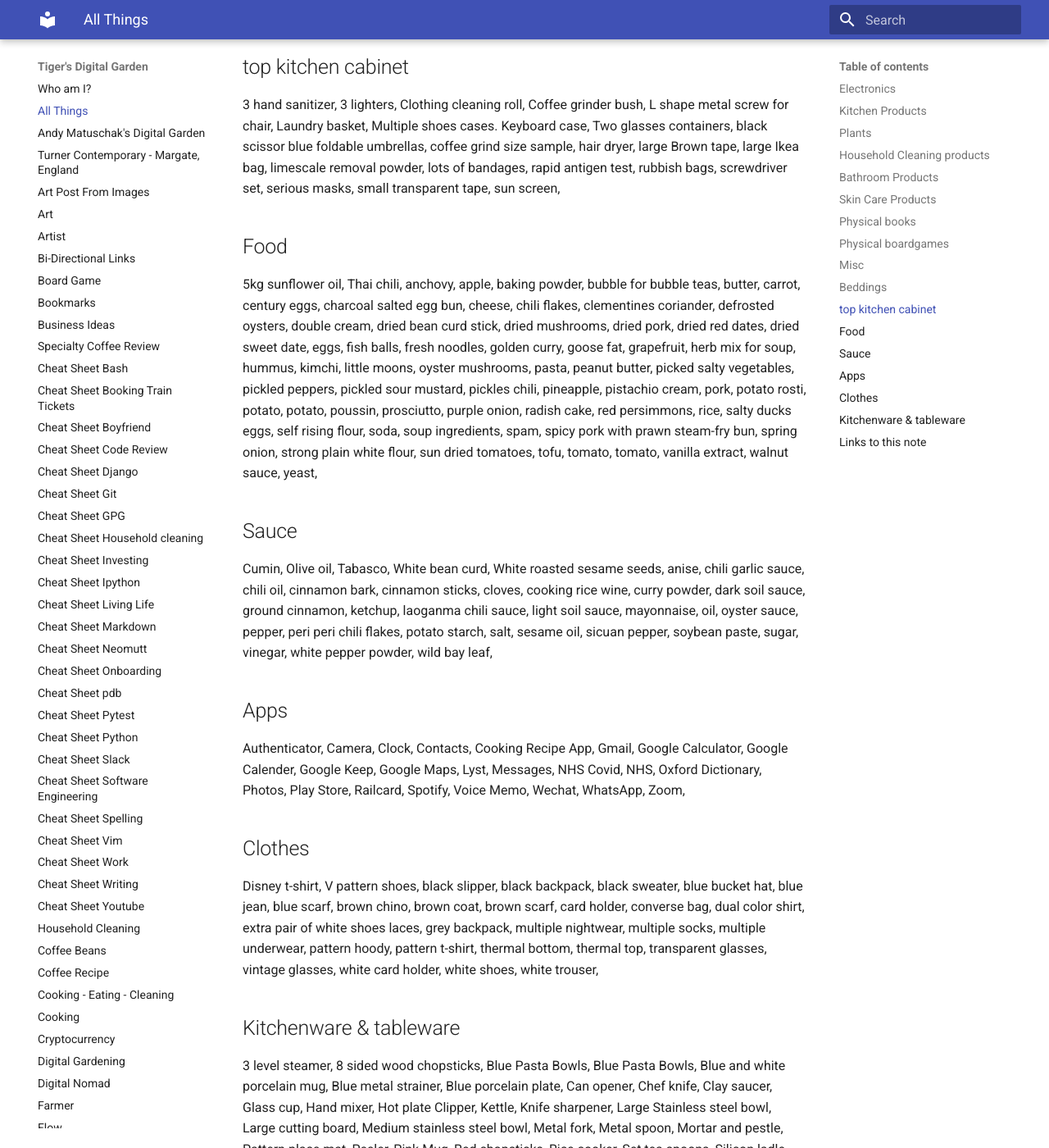
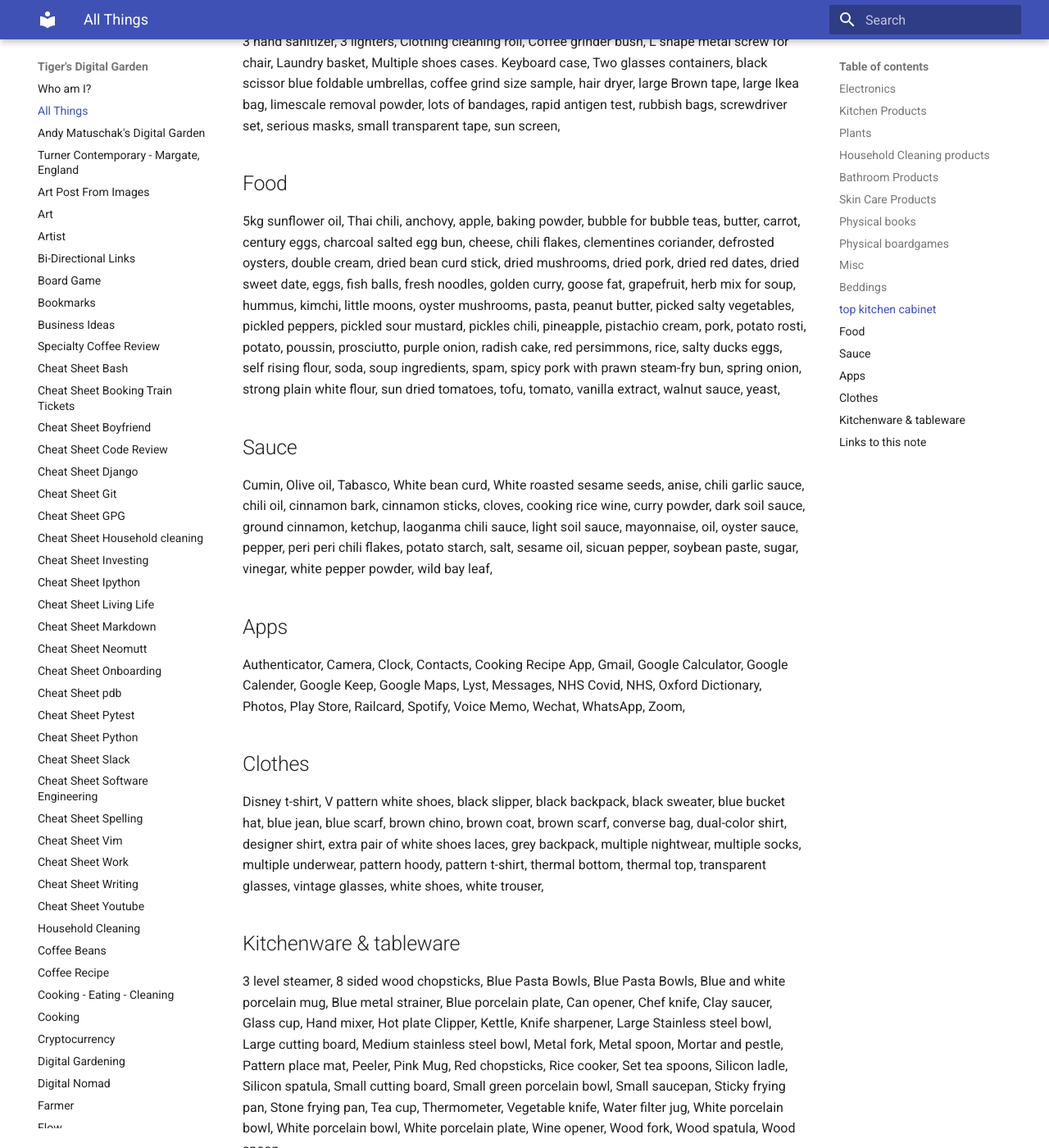
Before and after one commit to ynotstartups/notes, an MkDocs documentation site: the page built from notes/all-things.md, in a window 1280 px wide and 1400 px high, scrolled down 1691 px. Shown: the whole window at 82% size. Built offline with MkDocs 1.6.1 and Material for MkDocs 9.7.7, drawn with Linux system fonts in a browser that asks for light colours; some of the changed text lies outside the part shown.

Commit message:
update things

```diff
--- a/notes/all-things.md
+++ b/notes/all-things.md
@@ -233,7 +216,6 @@
 pork,
 potato rosti,
 potato,
-potato,
 poussin,
 prosciutto,
 purple onion,
@@ -250,7 +232,6 @@
 strong plain white flour,
 sun dried tomatoes,
 tofu,
-tomato,
 tomato,
 vanilla extract,
 walnut sauce,
@@ -330,9 +311,9 @@
 brown chino,
 brown coat,
 brown scarf,
-card holder,
 converse bag,
-dual color shirt,
+dual-color shirt,
+designer shirt,
 extra pair of white shoes laces,
 grey backpack,
 multiple nightwear,
@@ -344,7 +325,6 @@
 thermal top,
 transparent glasses,
 vintage glasses,
-white card holder,
 white shoes,
 white trouser,
 
```
Also changed, not shown: other parts of notes/all-things.md (+5 -22 lines).
